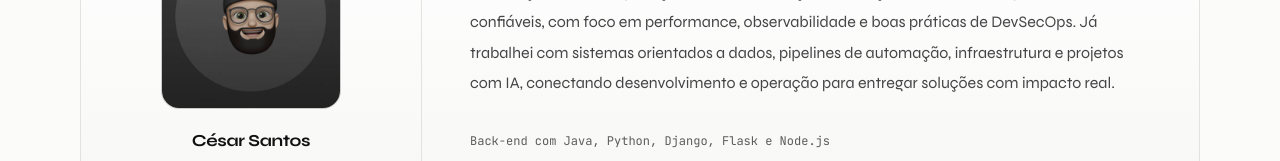
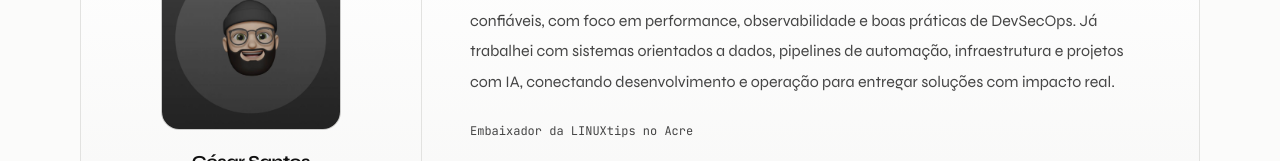
Before and after one commit to csarsantos96/cesar.dev, an Astro site: page / in a window 1280 px wide. Shown: the part 1120-1281 px from the top of the page. Built offline with nearby package versions, Linux system fonts and the light colour scheme; Astro itself is replaced by a stand-in of ours.

Commit message:
feat: add community title to about section in English and Portuguese

```diff
--- a/src/components/About.astro
+++ b/src/components/About.astro
@@ -31,6 +31,7 @@ const a = t.about;
 
     <div class="about-text-col">
       <p class="about-bio">{a.bio}</p>
+      <p class="about-community">{a.communityTitle}</p>
       <div class="about-focus-grid">
         {a.focus.map((item: string) => (
           <div class="focus-card">
--- a/src/components/About.css
+++ b/src/components/About.css
@@ -135,6 +135,14 @@
   max-width: 70ch;
 }
 
+.about-community {
+  margin: -0.5rem 0 2rem;
+  font-family: var(--mono);
+  font-size: 12px;
+  line-height: 1.8;
+  color: var(--muted);
+}
+
 /* ================= FOCUS (VERSÃO CLEAN) ================= */
 
 .about-focus-grid {
--- a/src/lib/en.json
+++ b/src/lib/en.json
@@ -23,6 +23,7 @@
   "about": {
     "tag": "about me",
     "title": "Who am I",
+    "communityTitle": "LINUXtips Ambassador in Acre, Brazil",
     "bio": "Software engineer with experience in back-end development, cloud-native, automation, and cybersecurity. I build scalable, secure, and reliable solutions, focusing on performance, observability, and DevSecOps best practices. I have worked with data-driven systems, automation pipelines, infrastructure, and AI projects, connecting development and operations to deliver solutions with real impact.",
     "focus": [
       "Back-end with Java, Python, Django, Flask, and Node.js",
--- a/src/lib/pt.json
+++ b/src/lib/pt.json
@@ -23,6 +23,7 @@
   "about": {
     "tag": "sobre mim",
     "title": "Quem sou eu",
+    "communityTitle": "Embaixador da LINUXtips no Acre",
     "bio": "Engenheiro de software com experiência em desenvolvimento back-end, cloud-native, automação e cibersegurança. Atuo na construção de soluções escaláveis, seguras e confiáveis, com foco em performance, observabilidade e boas práticas de DevSecOps. Já trabalhei com sistemas orientados a dados, pipelines de automação, infraestrutura e projetos com IA, conectando desenvolvimento e operação para entregar soluções com impacto real.",
     "focus": [
       "Back-end com Java, Python, Django, Flask e Node.js",
```
